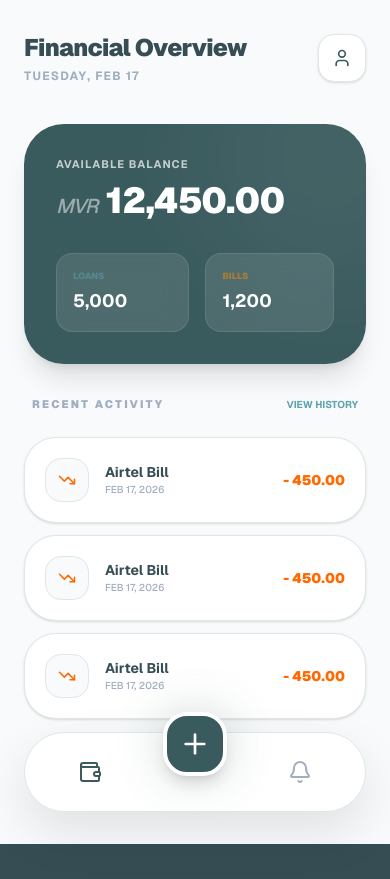
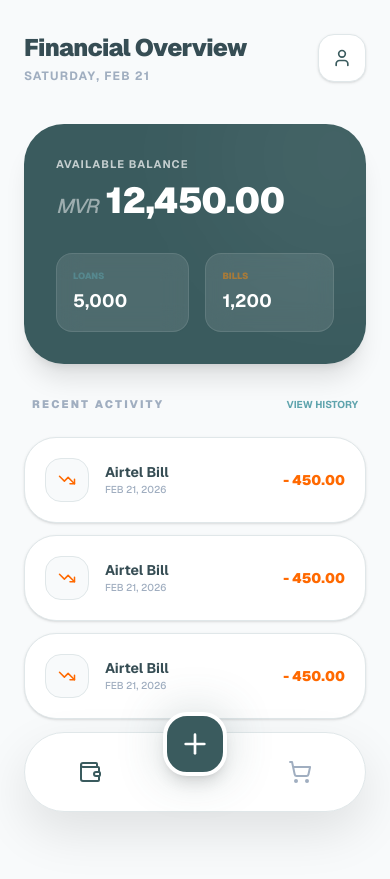
Before and after one commit to Yarmin007/lextrack-pwa, a Next.js app: page / in a window 390 px wide. Before the commit the page ends 844 px from the top, so only its background shows below. Built offline with nearby package versions, Linux system fonts and the light colour scheme.

Commit message:
Fix mobile navigation visibility, connect AddTransaction modal, and resolve Vercel build errors

```diff
--- a/src/app/page.tsx
+++ b/src/app/page.tsx
@@ -1,11 +1,22 @@
+"use client";
+
+import { useState, useEffect } from "react";
 import { Wallet, Landmark, TrendingDown, Plus, ReceiptText, User, Bell, Settings, PieChart, ShoppingCart } from "lucide-react";
 import Link from "next/link";
+import AddTransaction from "@/components/AddTransaction";
 
 export default function Home() {
+  const [isModalOpen, setIsModalOpen] = useState(false);
+
+  // Placeholder for data fetching
+  const fetchData = async () => {
+    console.log("Refreshing dashboard data...");
+  };
+
   return (
-    <main className="min-h-screen bg-[#F8FAFB] text-[#364d54] font-sans flex overflow-hidden">
+    <main className="min-h-screen bg-[#F8FAFB] text-[#364d54] font-sans flex relative">
 
-      {/* 1. SIDEBAR: Hidden by default, only shows on Large Screens (lg) */}
+      {/* 1. SIDEBAR: Fixed for Desktop */}
       <aside className="hidden lg:flex w-72 bg-white border-r border-[#E0E7E9] flex-col p-8 sticky top-0 h-screen shrink-0">
         <div className="mb-12">
           <p className="text-[10px] font-bold uppercase tracking-[0.2em] text-[#5fa4ad] mb-1">LexCorp Systems</p>
@@ -19,7 +30,11 @@ export default function Home() {
             { icon: <PieChart size={20}/>, label: 'Analytics', active: false, href: '#' },
             { icon: <ShoppingCart size={20}/>, label: 'Shop Clearing', active: false, href: '/shop-clearing' },
           ].map((item, i) => (
-            <Link key={i} href={item.href} className={`w-full flex items-center gap-4 px-5 py-4 rounded-2xl text-sm font-bold transition-all ${item.active ? 'bg-[#3a5b5e] text-white shadow-lg' : 'hover:bg-[#F8FAFB]'}`}>
+            <Link
+              key={i}
+              href={item.href}
+              className={`w-full flex items-center gap-4 px-5 py-4 rounded-2xl text-sm font-bold transition-all ${item.active ? 'bg-[#3a5b5e] text-white shadow-lg' : 'hover:bg-[#F8FAFB]'}`}
+            >
               {item.icon} {item.label}
             </Link>
           ))}
@@ -30,14 +45,13 @@ export default function Home() {
       </aside>
 
       {/* 2. MAIN CONTENT AREA */}
-      <div className="flex-grow flex flex-col h-screen overflow-y-auto bg-[#F8FAFB]">
-        <div className="w-full max-w-[1100px] mx-auto px-6 py-8 md:py-12 pb-32 lg:pb-12">
+      <div className="flex-grow flex flex-col min-h-screen bg-[#F8FAFB]">
+        <div className="w-full max-w-[1100px] mx-auto px-6 py-8 md:py-12 pb-40 lg:pb-12">
 
-          {/* Header - Adapts based on screen size */}
           <header className="flex justify-between items-center mb-10">
             <div>
               <h2 className="text-2xl md:text-3xl font-black tracking-tight">Financial Overview</h2>
-              <p className="text-xs font-bold text-[#A0AEC0] uppercase tracking-widest mt-1">Tuesday, Feb 17</p>
+              <p className="text-xs font-bold text-[#A0AEC0] uppercase tracking-widest mt-1">Saturday, Feb 21</p>
             </div>
             <div className="flex items-center gap-3">
               <button className="hidden sm:flex w-12 h-12 rounded-2xl bg-white border border-[#E0E7E9] items-center justify-center shadow-sm"><Bell size={20}/></button>
@@ -47,13 +61,9 @@ export default function Home() {
             </div>
           </header>
 
-          {/* GRID: 1 column on mobile, 2 columns on medium, 3 columns on large */}
           <div className="grid grid-cols-1 md:grid-cols-2 lg:grid-cols-3 gap-6 mb-8">
-
-            {/* Primary Balance Card - Always visible, spans 2 columns on larger screens */}
             <div className="md:col-span-2 bg-[#3a5b5e] rounded-[2.5rem] p-8 md:p-10 shadow-xl text-white relative overflow-hidden flex flex-col justify-between min-h-[240px]">
               <div className="absolute top-0 right-0 w-64 h-64 bg-white/5 rounded-full blur-3xl -mr-24 -mt-24 pointer-events-none" />
-
               <div>
                 <p className="text-[11px] font-bold uppercase tracking-widest opacity-70 mb-2">Available Balance</p>
                 <h2 className="text-4xl md:text-5xl font-black tracking-tight">
@@ -61,7 +71,6 @@ export default function Home() {
                   12,450.00
                 </h2>
               </div>
-
               <div className="flex gap-4 mt-8">
                 <div className="bg-white/10 backdrop-blur-md rounded-2xl p-4 border border-white/10 flex-grow">
                   <p className="text-[9px] uppercase font-black opacity-50 mb-1 text-[#5fa4ad]">Loans</p>
@@ -74,7 +83,6 @@ export default function Home() {
               </div>
             </div>
 
-            {/* Quick Stats - Hidden on mobile, shows on md+ */}
             <div className="hidden md:flex flex-col gap-4">
               <div className="bg-white border border-[#E0E7E9] rounded-[2.5rem] p-6 flex-grow flex flex-col justify-center items-center text-center shadow-sm">
                 <div className="w-14 h-14 rounded-full border-4 border-[#F8FAFB] border-t-[#5fa4ad] flex items-center justify-center mb-3">
@@ -82,19 +90,20 @@ export default function Home() {
                 </div>
                 <p className="text-[10px] font-black uppercase tracking-widest text-[#A0AEC0]">Monthly Limit</p>
               </div>
-              <button className="bg-[#5fa4ad] text-[#364d54] py-5 rounded-[2rem] font-black uppercase text-xs tracking-widest shadow-lg active:scale-95 transition-all">
+              <button
+                onClick={() => setIsModalOpen(true)}
+                className="bg-[#5fa4ad] text-[#364d54] py-5 rounded-[2rem] font-black uppercase text-xs tracking-widest shadow-lg active:scale-95 transition-all"
+              >
                 Add Transaction
               </button>
             </div>
           </div>
 
-          {/* LOWER SECTION: Activity List */}
           <div className="w-full">
             <div className="flex justify-between items-center mb-6 px-2">
               <h3 className="text-[11px] font-black uppercase tracking-[0.2em] text-[#A0AEC0]">Recent Activity</h3>
               <button className="text-[10px] font-bold text-[#5fa4ad] uppercase">View History</button>
             </div>
-
             <div className="space-y-3">
               {[1, 2, 3].map((_, i) => (
                 <div key={i} className="flex justify-between items-center bg-white p-5 rounded-[2rem] border border-[#E0E7E9] shadow-sm hover:shadow-md transition-shadow">
@@ -104,7 +113,7 @@ export default function Home() {
                     </div>
                     <div>
                       <p className="text-sm font-bold text-[#364d54]">Airtel Bill</p>
-                      <p className="text-[10px] text-[#A0AEC0] font-medium uppercase">Feb 17, 2026</p>
+                      <p className="text-[10px] text-[#A0AEC0] font-medium uppercase">Feb 21, 2026</p>
                     </div>
                   </div>
                   <p className="text-sm font-black text-orange-500">- 450.00</p>
@@ -114,18 +123,28 @@ export default function Home() {
           </div>
         </div>
 
-        {/* 3. MOBILE BOTTOM NAV: Hidden on Desktop (lg) */}
-        <nav className="lg:hidden fixed bottom-8 left-1/2 -translate-x-1/2 w-[calc(100%-48px)] max-w-[400px] h-20 bg-white shadow-[0_20px_50px_rgba(0,0,0,0.1)] border border-[#E0E7E9] rounded-[2.5rem] flex justify-around items-center px-4 z-50">
-          <button className="p-3 text-[#3a5b5e]"><Wallet size={24} /></button>
-          <button className="relative -mt-14 active:scale-90 transition-transform">
+        {/* 3. MOBILE BOTTOM NAV: Fixed visibility and Z-Index */}
+        <nav className="lg:hidden fixed bottom-8 left-1/2 -translate-x-1/2 w-[calc(100%-48px)] max-w-[400px] h-20 bg-white shadow-[0_20px_50px_rgba(0,0,0,0.1)] border border-[#E0E7E9] rounded-[2.5rem] flex justify-around items-center px-4 z-[100]">
+          <Link href="/" className="p-3 text-[#3a5b5e]"><Wallet size={24} /></Link>
+          <button
+            onClick={() => setIsModalOpen(true)}
+            className="relative -mt-14 active:scale-90 transition-transform"
+          >
             <div className="absolute inset-0 bg-[#3a5b5e] blur-xl opacity-20" />
             <div className="relative w-16 h-16 bg-[#3a5b5e] rounded-[1.5rem] flex items-center justify-center shadow-lg border-4 border-white">
               <Plus size={32} className="text-white" />
             </div>
           </button>
-          <button className="p-3 text-[#A0AEC0]"><Bell size={24} /></button>
+          <Link href="/shop-clearing" className="p-3 text-[#A0AEC0]"><ShoppingCart size={24} /></Link>
         </nav>
       </div>
+
+      {/* 4. MODAL: Passing the required props to fix build error */}
+      <AddTransaction
+        isOpen={isModalOpen}
+        onClose={() => setIsModalOpen(false)}
+        onRefresh={fetchData}
+      />
     </main>
   );
 }
```
